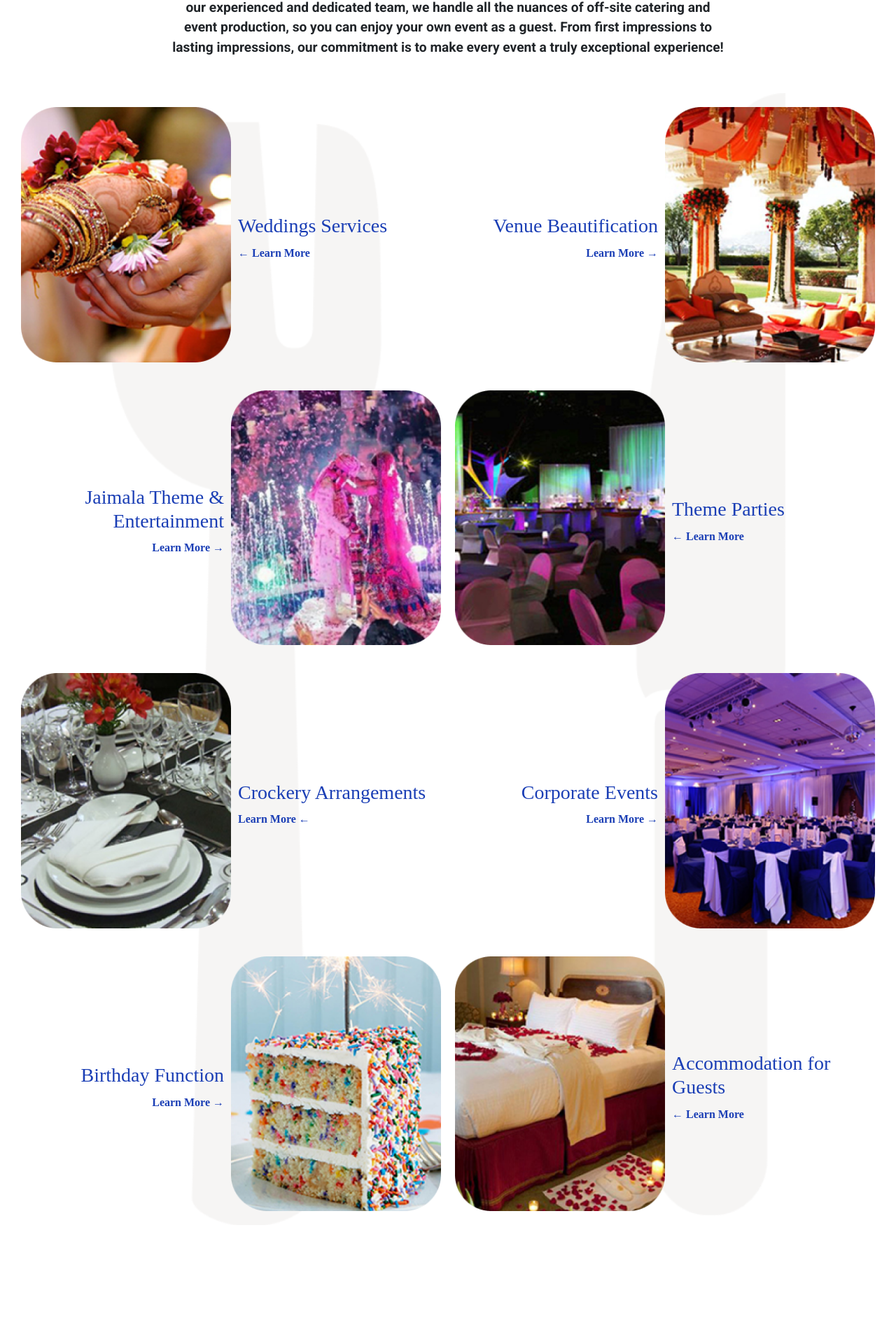
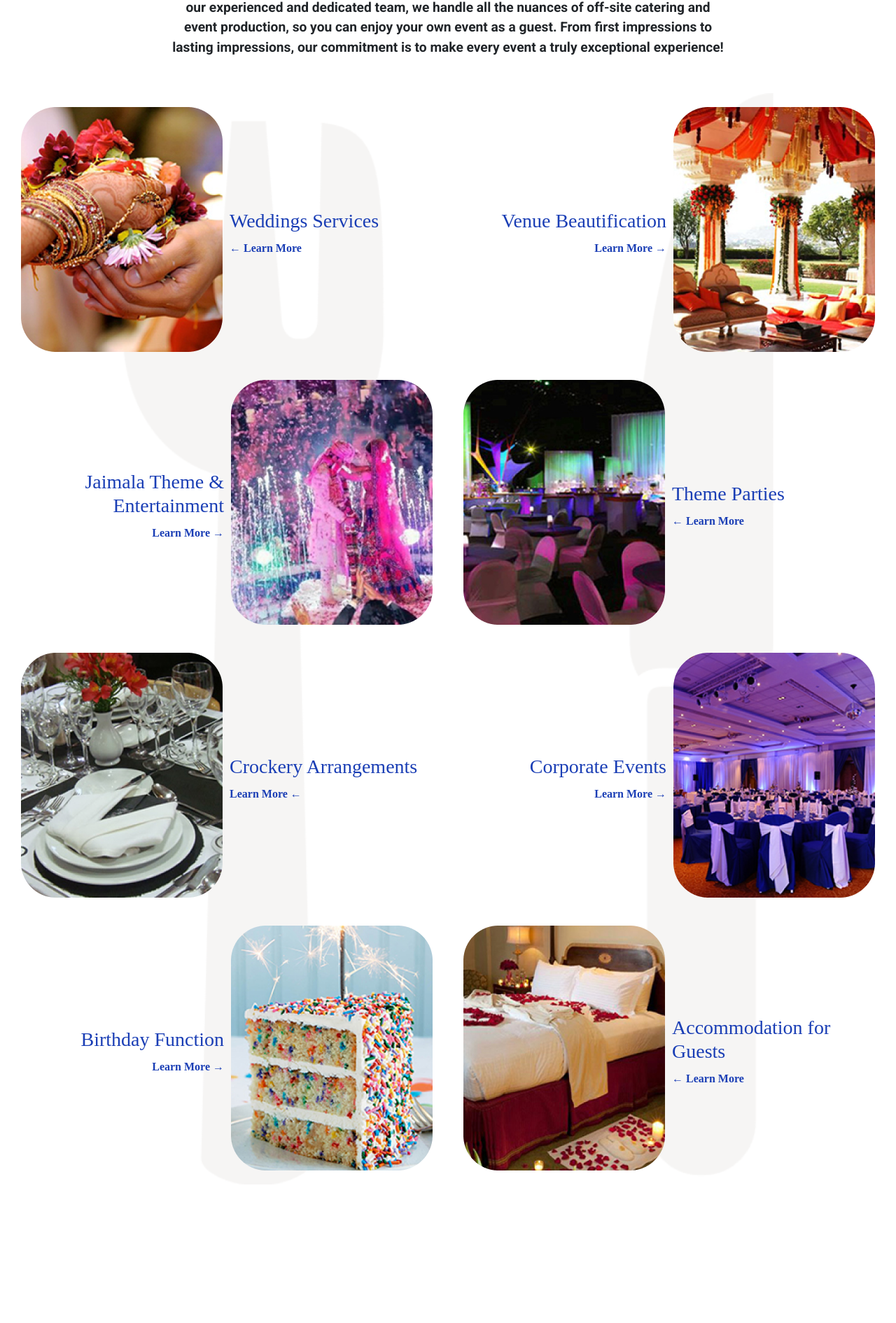
Before and after one commit to sapatevaibhav/modern-meals, a React (Vite) app: page /services in a window 1280 px wide. Shown: the part 333-2224 px from the top of the page at 70% size. Built offline with nearby package versions, Linux system fonts and the light colour scheme; the HTML template or start-up script is replaced by a standard one; a web font is replaced by a local one.

Commit message:
fixed the services page

```diff
--- a/src/pages/ServicesPage.css
+++ b/src/pages/ServicesPage.css
@@ -50,7 +50,7 @@
   }
 
   .service-image {
-    width: 50%;
+    /* width: 50%; */
     margin: 0
   }
 
--- a/src/pages/ServicesPage.jsx
+++ b/src/pages/ServicesPage.jsx
@@ -1,6 +1,6 @@
 import React from "react";
 import ContactComponent from "../components/ContactComponent";
-import { Link } from "react-router-dom";
+import { Link, NavLink } from "react-router-dom";
 import "./ServicesPage.css";
 
 export default function ServicesPage() {
@@ -33,11 +33,13 @@
       <div className="services_container" style={{ fontFamily: "sedan" }}>
         <div className="service-cards-container">
           <div className="service-card">
+            <NavLink to={`/all_services/${0}`}>
               <img
                 src="/services/wedding_services.png"
                 alt="Wedding Services"
                 className="service-image"
               />
+            </NavLink>
             <div className="service-text">
               <h3>Weddings Services</h3>
               <Link to={`/all_services/${0}`} className="learn-more">
@@ -46,11 +48,13 @@
             </div>
           </div>
           <div className="service-card">
+            <NavLink to={`/all_services/${0}`}>
               <img
                 src="/services/venue_beautification.png"
                 alt="Venue Beautification"
                 className="service-image"
               />
+            </NavLink>
             <div className="service-text ali-right">
               <h3>Venue Beautification</h3>
               <Link to={`/all_services/${1}`} className="learn-more">
@@ -67,11 +71,13 @@
                 Learn More →
               </Link>
             </div>
+            <NavLink to={`/all_services/${0}`}>
               <img
                 src="/services/jaimala_theme.png"
                 alt="Jaimala Theme & Entertainment"
                 className="service-image"
               />
+            </NavLink>
           </div>
           <div className="service-card">
             <div className="service-text">
@@ -80,20 +86,24 @@
                 ← Learn More
               </Link>
             </div>
+            <NavLink to={`/all_services/${0}`}>
               <img
                 src="/services/theme_parties.png"
                 alt="Theme Parties"
                 className="service-image"
               />
+            </NavLink>
           </div>
         </div>
         <div className="service-cards-container">
           <div className="service-card">
+            <NavLink to={`/all_services/${0}`}>
               <img
                 src="/services/crockery_arrangements.png"
                 alt="Crockery Arrangements"
                 className="service-image"
               />
+            </NavLink>
             <div className="service-text">
               <h3>Crockery Arrangements</h3>
               <Link to={`/all_services/${4}`} className="learn-more">
@@ -102,11 +112,13 @@
             </div>
           </div>
           <div className="service-card">
+            <NavLink to={`/all_services/${0}`}>
               <img
                 src="/services/corporate_events.png"
                 alt="Corporate Events"
                 className="service-image"
               />
+            </NavLink>
             <div className="service-text ali-right">
               <h3>Corporate Events</h3>
               <Link to={`/all_services/${5}`} className="learn-more">
@@ -123,11 +135,13 @@
                 Learn More →
               </Link>
             </div>
+            <NavLink to={`/all_services/${0}`}>
               <img
                 src="/services/birthday_function.png"
                 alt="Birthday Function"
                 className="service-image"
               />
+            </NavLink>
           </div>
           <div className="service-card">
             <div className="service-text">
@@ -136,11 +150,13 @@
                 ← Learn More
               </Link>
             </div>
+            <NavLink to={`/all_services/${0}`}>
               <img
                 src="/services/accomodation.png"
                 alt="Accommodation for Guests"
                 className="service-image"
               />
+            </NavLink>
           </div>
         </div>
       </div>
```
Lines whose indentation alone changed are shown as unchanged.
